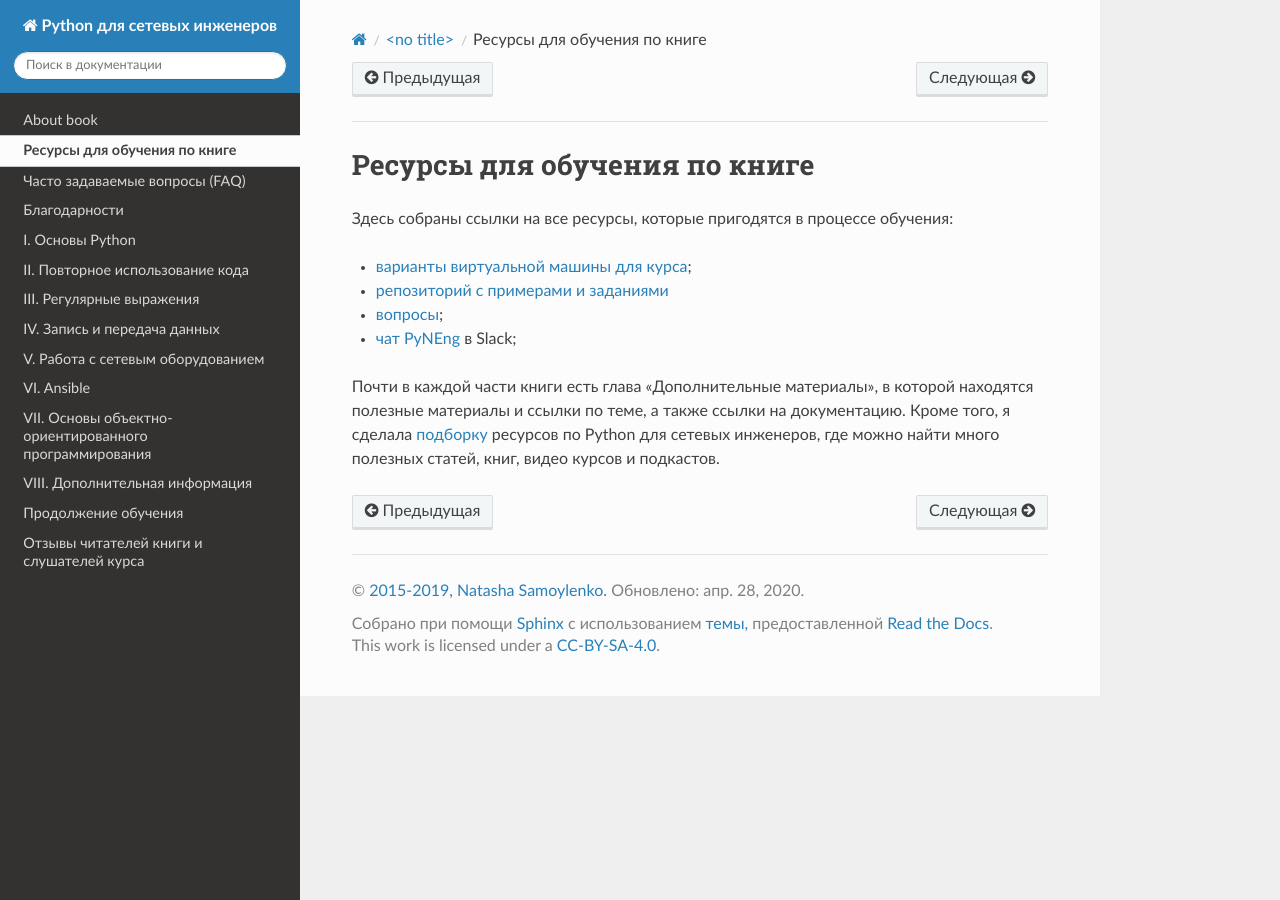
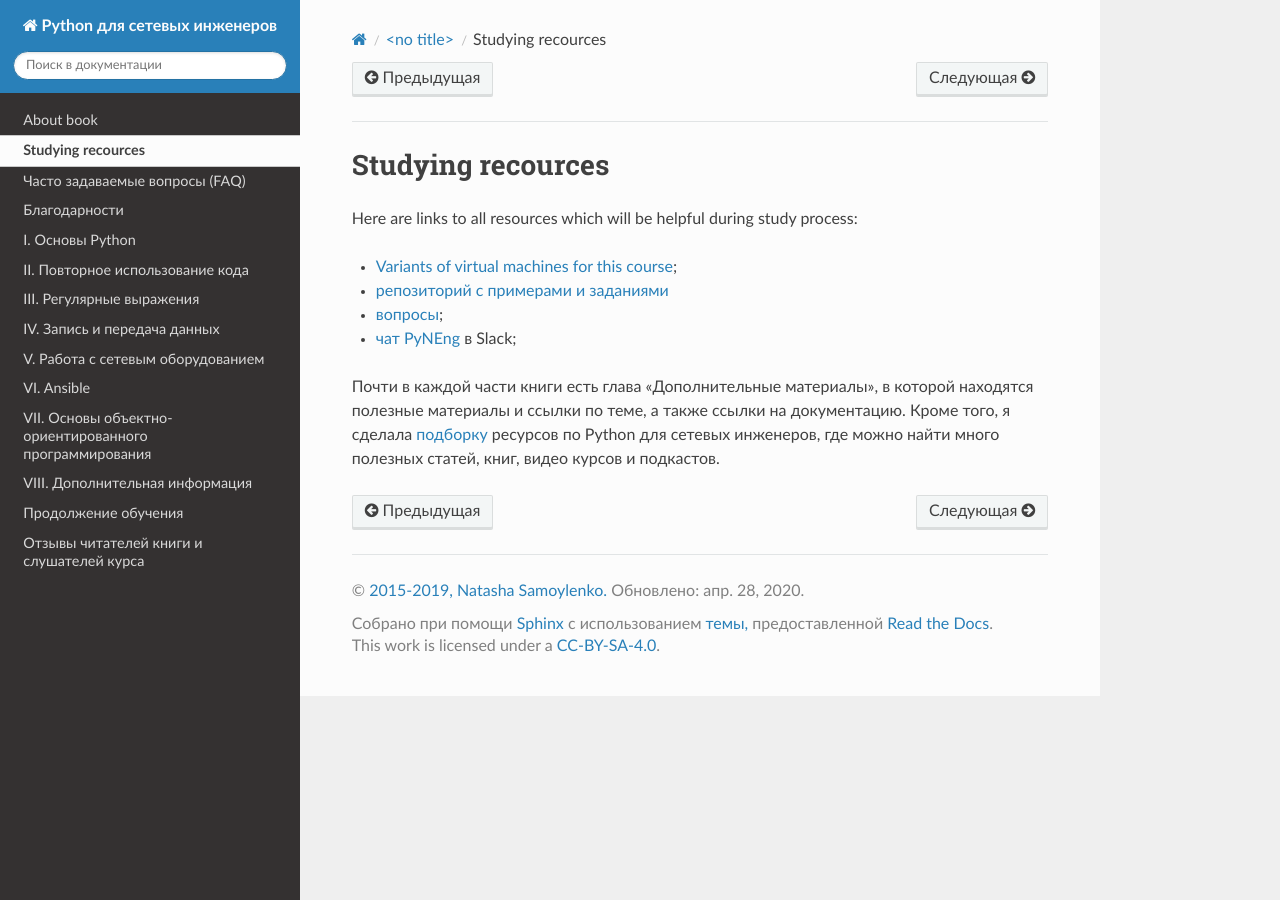
Before and after one commit to Aidar5/nattoeng, a Sphinx documentation site: the page built from docs/source/course_links.rst, in a window 1280 px wide. Built offline with Sphinx 7.4.7 and the Read the Docs theme 2.0.0, drawn with Linux system fonts in a browser that asks for light colours; pages that are not in the unit, such as notebooks, are missing from menus.

Commit message:
Update course_links.rst

```diff
--- a/docs/source/course_links.rst
+++ b/docs/source/course_links.rst
@@ -1,10 +1,9 @@
-Ресурсы для обучения по книге
+Studying recources
 -----------------------------
 
-Здесь собраны ссылки на все ресурсы, которые пригодятся в процессе
-обучения:
+Here are links to all resources which will be helpful during study process:
 
--  `варианты виртуальной машины для курса <https://pyneng.github.io/docs/course-vm/>`__;
+-  `Variants of virtual machines for this course <https://pyneng.github.io/docs/course-vm/>`__;
 -  `репозиторий с примерами и заданиями <https://github.com/natenka/pyneng-examples-exercises/>`__
 -  `вопросы <https://github.com/natenka/pyneng-examples-exercises/blob/master/tests.md>`__;
 -  `чат PyNEng <https://join.slack.com/t/pyneng/shared_invite/enQtNzkyNTYwOTU5Njk5LWE4OGNjMmM1ZTlkNWQ0N2RhODExZDA0OTNhNDJjZDZlOTZhOGRiMzIyZjBhZWYzYzc3MTg3ZmQzODllYmQ4OWU>`__ в Slack;
```
